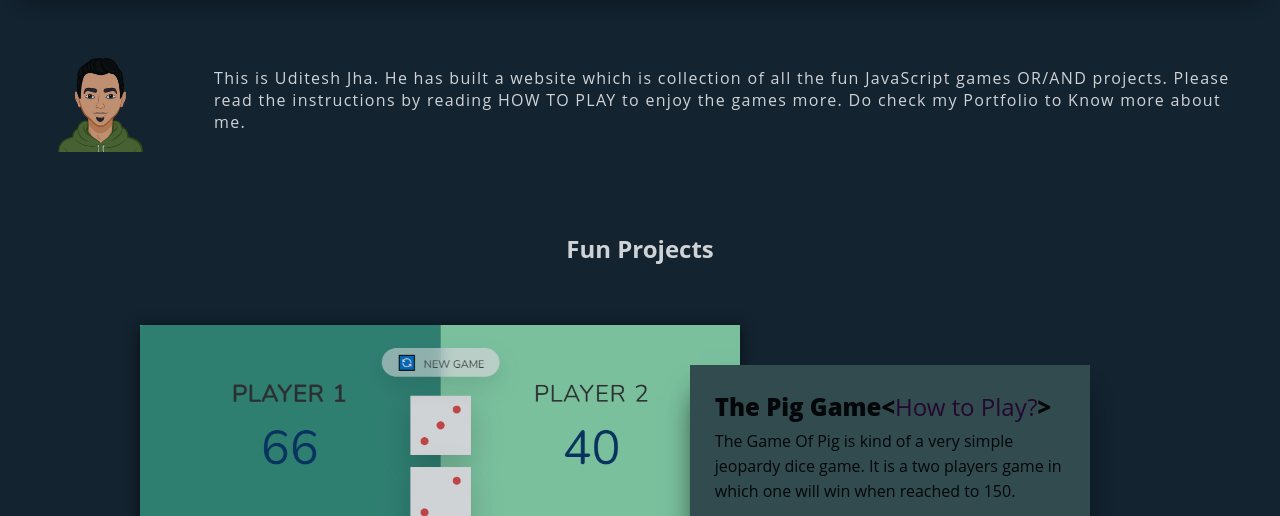
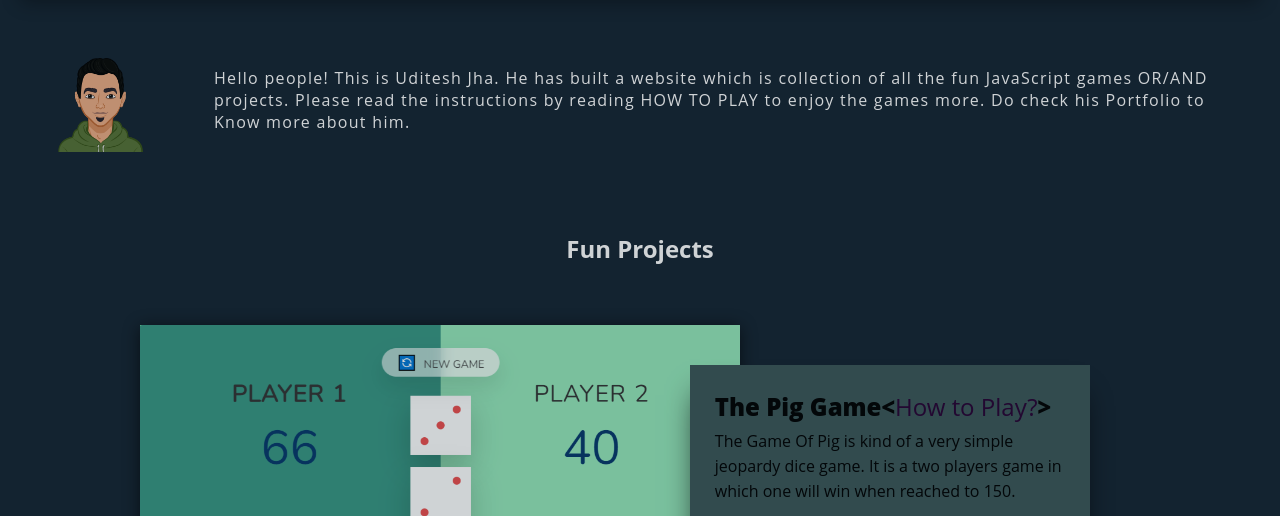
Before and after one commit to Uditesh/Javascript-fun-collection, a plain HTML site: page index.html in a window 1280 px wide. Shown: the part 76-592 px from the top of the page. Drawn offline with Linux system fonts and the light colour scheme.

Commit message:
update text

```diff
--- a/index.html
+++ b/index.html
@@ -87,10 +87,10 @@
       <img src="images/Avatar.png" class="avatar-img1" alt="Avtar" />
       <div class="intro-content">
         <p>
-          This is Uditesh Jha. He has built a website which is collection of all
-          the fun JavaScript games OR/AND projects. Please read the instructions
-          by reading HOW TO PLAY to enjoy the games more. Do check my Portfolio
-          to Know more about me.
+          Hello people! This is Uditesh Jha. He has built a website which is
+          collection of all the fun JavaScript games OR/AND projects. Please
+          read the instructions by reading HOW TO PLAY to enjoy the games more.
+          Do check his Portfolio to Know more about him.
         </p>
       </div>
     </div>
```
